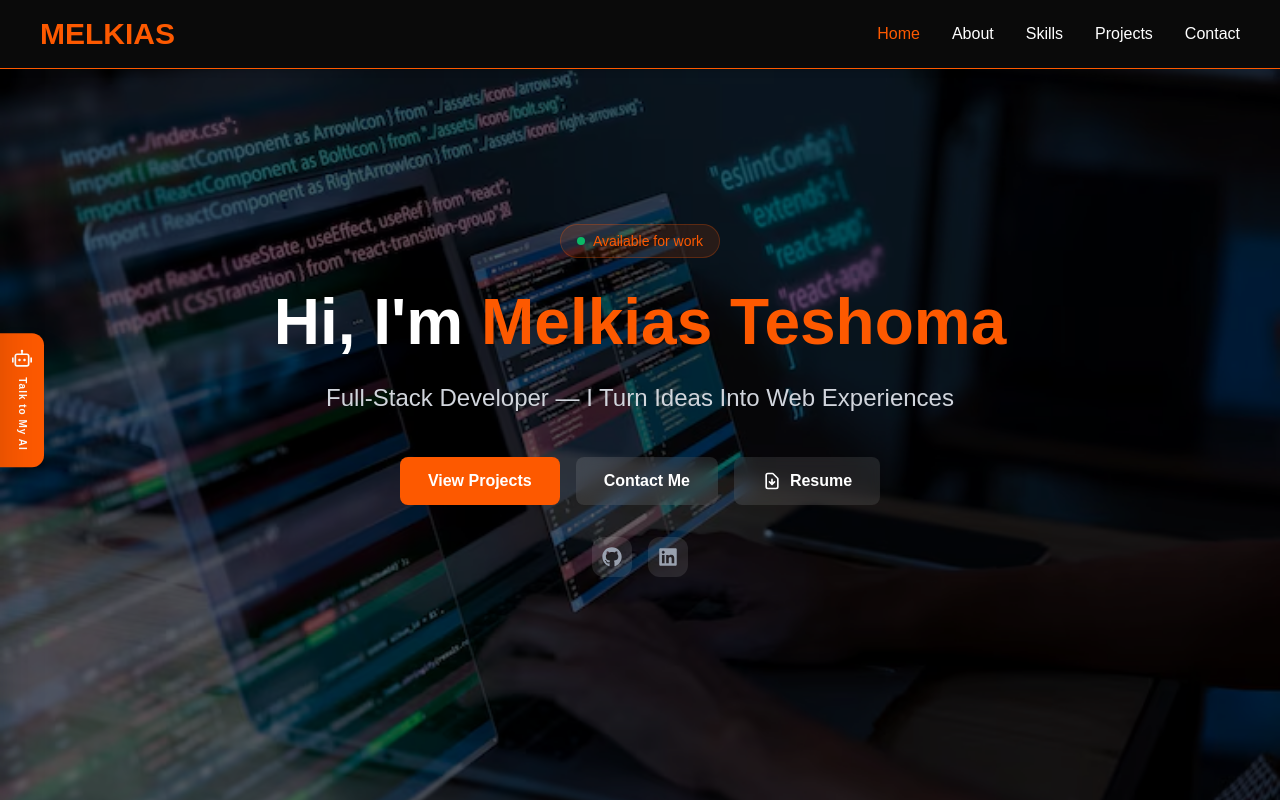
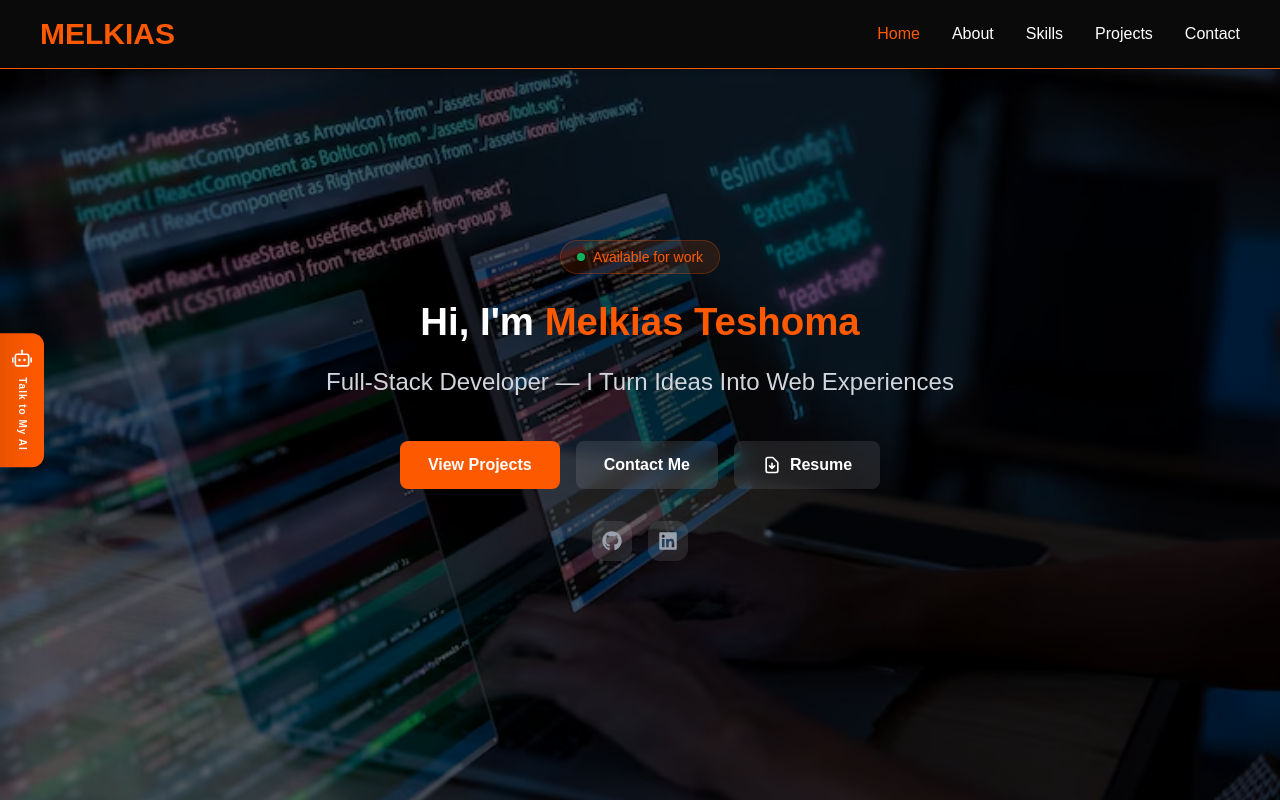
Before and after one commit to Melkias543/myPortfolio, a Next.js app: page / in a window 1280 px wide. Shown: the top 800 px of the page. Built offline with nearby package versions, Linux system fonts and the light colour scheme.

Commit message:
fontosize: 14px

```diff
--- a/src/components/home.jsx
+++ b/src/components/home.jsx
@@ -28,7 +28,7 @@ const Home = () => {
 
         <h1
           className="font-extrabold mb-4 leading-tight"
-          style={{ color: '#ffffff', fontSize: 'clamp(2.2rem, 5vw, 4.5rem)' }}
+          style={{ color: '#ffffff', fontSize: 'clamp(2rem, 3vw, 3.5rem)' }}
         >
           Hi, I&apos;m{" "}
           <span style={{ color: '#fd5900' }}>Melkias Teshoma</span>
```
